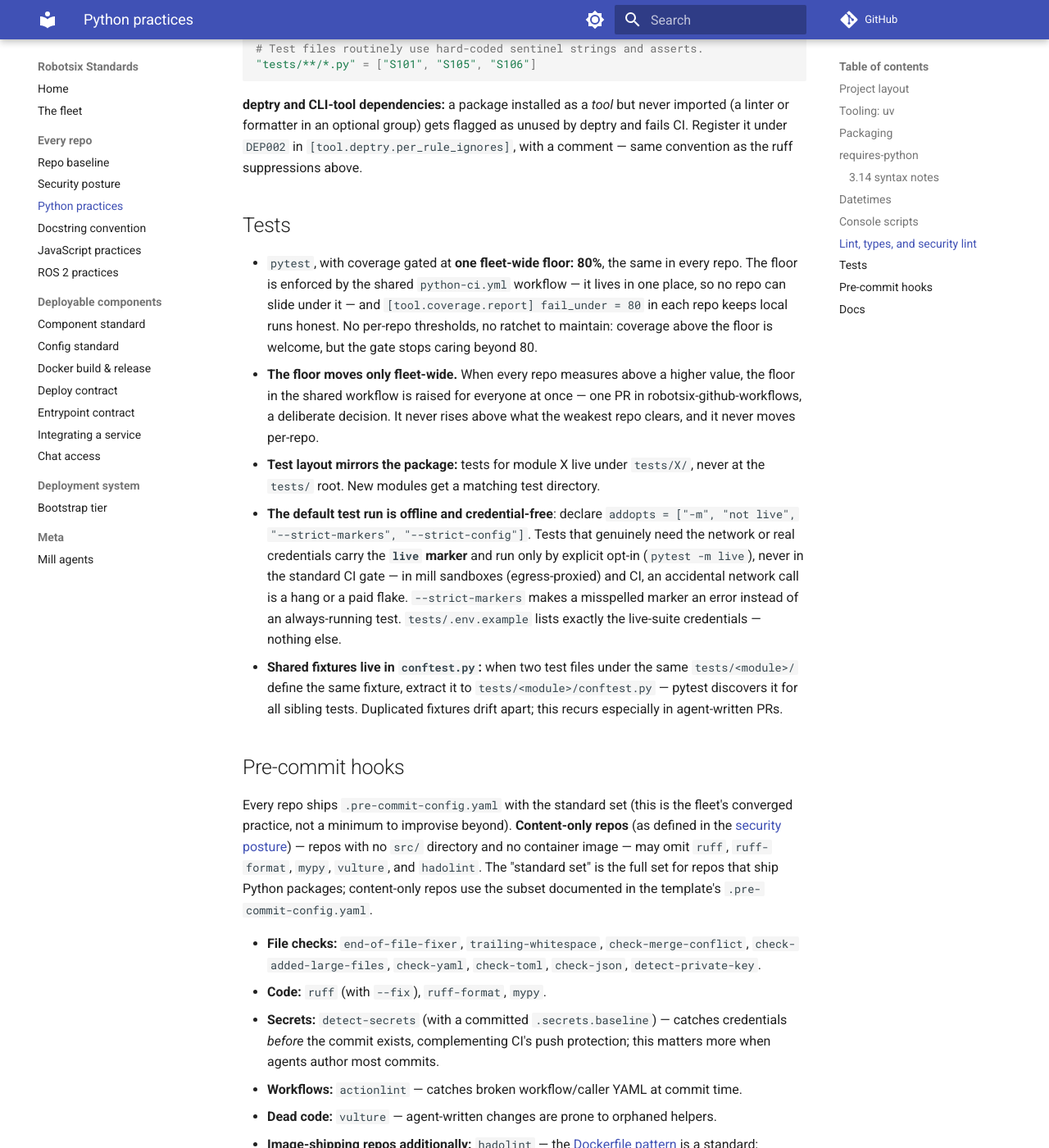
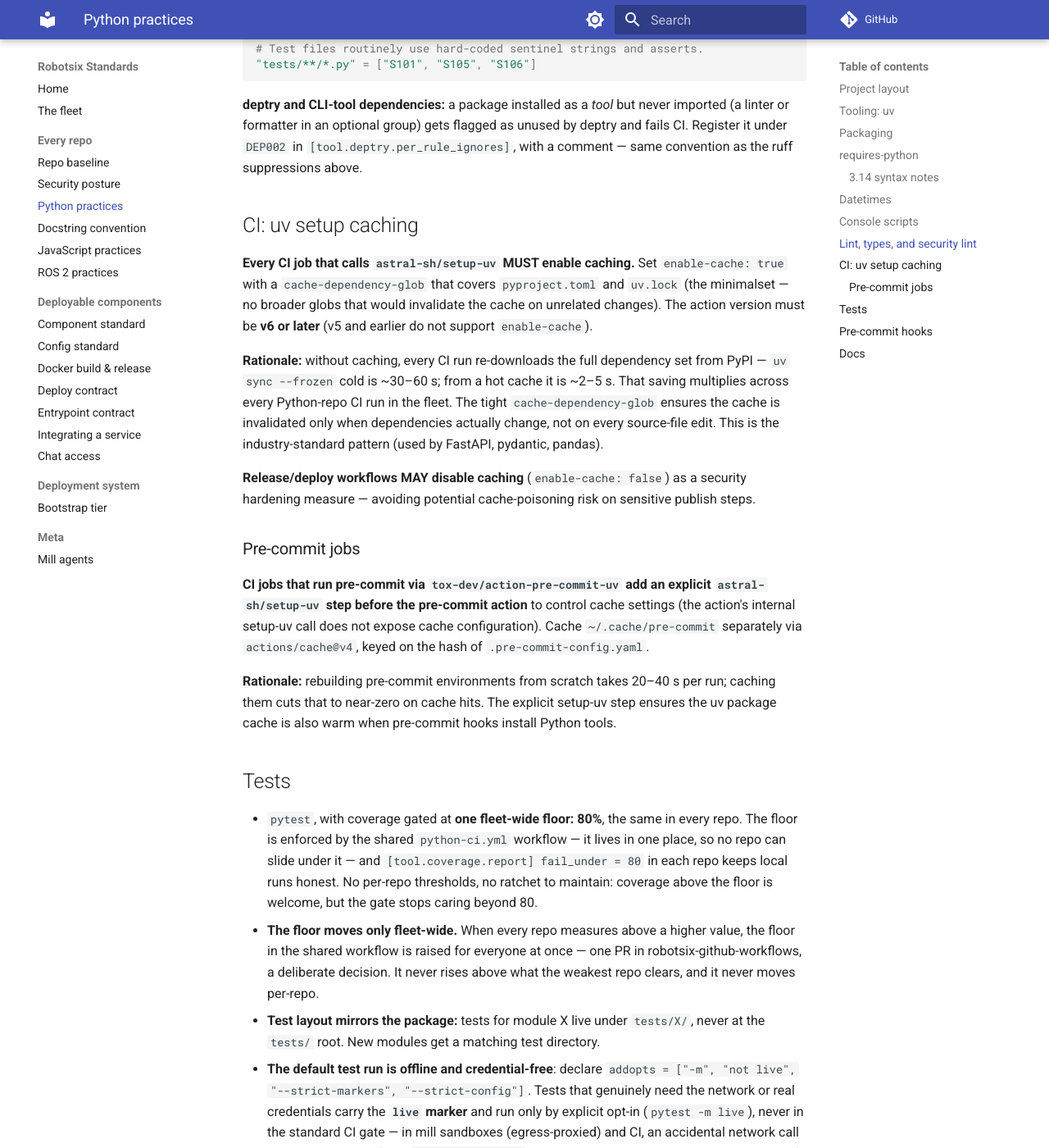
Before and after one commit to damien-robotsix/robotsix-standards, an MkDocs documentation site: the page built from docs/python.md, in a window 1280 px wide and 1400 px high, scrolled down 3207 px. Shown: the whole window at 82% size. Built offline with MkDocs 1.6.1 and Material for MkDocs 9.7.7, drawn with Linux system fonts in a browser that asks for light colours; comment, search, counter and statistics services are not loaded.

Commit message:
mill: Standardize: enable uv cache in all CI jobs using astral-sh/setup-uv (20260718T235556Z-standardize-enable-uv-cache-in-all-ci-jo-9993) (#70)
Co-authored-by: robotsix-mill <mill@robotsix.local>

```diff
--- /dev/null
+++ b/changelog.d/20260718T235556Z-standardize-enable-uv-cache-in-all-ci-jo-9993.misc.md
@@ -0,0 +1 @@
+Standardize: enable uv cache in all CI jobs using astral-sh/setup-uv
--- a/docs/python.md
+++ b/docs/python.md
@@ -143,6 +143,39 @@ unused by deptry and fails CI. Register it under `DEP002` in
 `[tool.deptry.per_rule_ignores]`, with a comment — same convention as the
 ruff suppressions above.
 
+## CI: uv setup caching
+
+**Every CI job that calls `astral-sh/setup-uv` MUST enable caching.**
+Set `enable-cache: true` with a `cache-dependency-glob` that covers
+`pyproject.toml` and `uv.lock` (the minimalset — no broader globs that
+would invalidate the cache on unrelated changes). The action version must
+be **v6 or later** (v5 and earlier do not support `enable-cache`).
+
+**Rationale:** without caching, every CI run re-downloads the full
+dependency set from PyPI — `uv sync --frozen` cold is ~30–60 s; from a
+hot cache it is ~2–5 s.  That saving multiplies across every Python-repo
+CI run in the fleet.  The tight `cache-dependency-glob` ensures the cache
+is invalidated only when dependencies actually change, not on every
+source-file edit.  This is the industry-standard pattern (used by
+FastAPI, pydantic, pandas).
+
+**Release/deploy workflows MAY disable caching** (`enable-cache: false`)
+as a security hardening measure — avoiding potential cache-poisoning risk
+on sensitive publish steps.
+
+### Pre-commit jobs
+
+**CI jobs that run pre-commit via `tox-dev/action-pre-commit-uv` add an
+explicit `astral-sh/setup-uv` step before the pre-commit action** to
+control cache settings (the action's internal setup-uv call does not
+expose cache configuration).  Cache `~/.cache/pre-commit` separately via
+`actions/cache@v4`, keyed on the hash of `.pre-commit-config.yaml`.
+
+**Rationale:** rebuilding pre-commit environments from scratch takes
+20–40 s per run; caching them cuts that to near-zero on cache hits.  The
+explicit setup-uv step ensures the uv package cache is also warm when
+pre-commit hooks install Python tools.
+
 ## Tests
 
 - `pytest`, with coverage gated at **one fleet-wide floor: 80%**, the same in
```
Also changed, not shown: CHANGELOG.md (+1 -0 lines).
